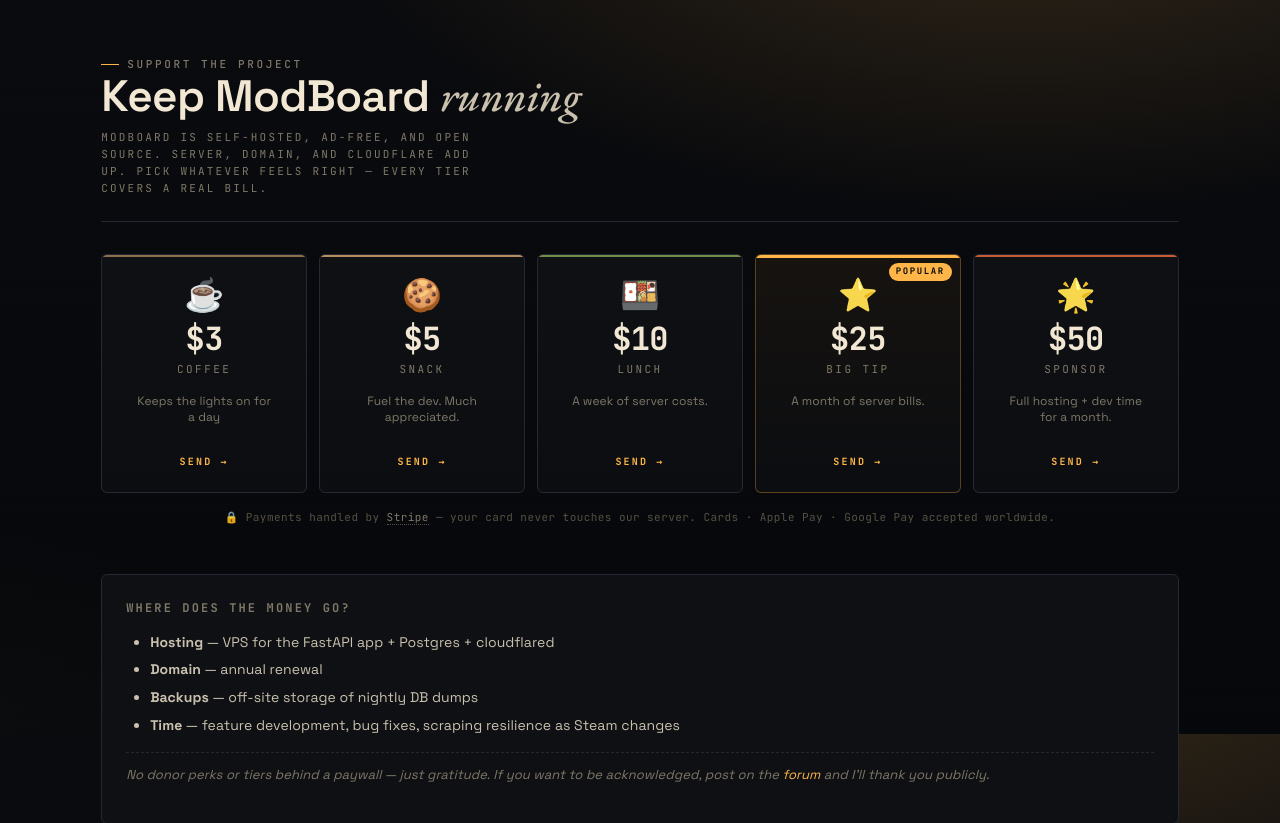
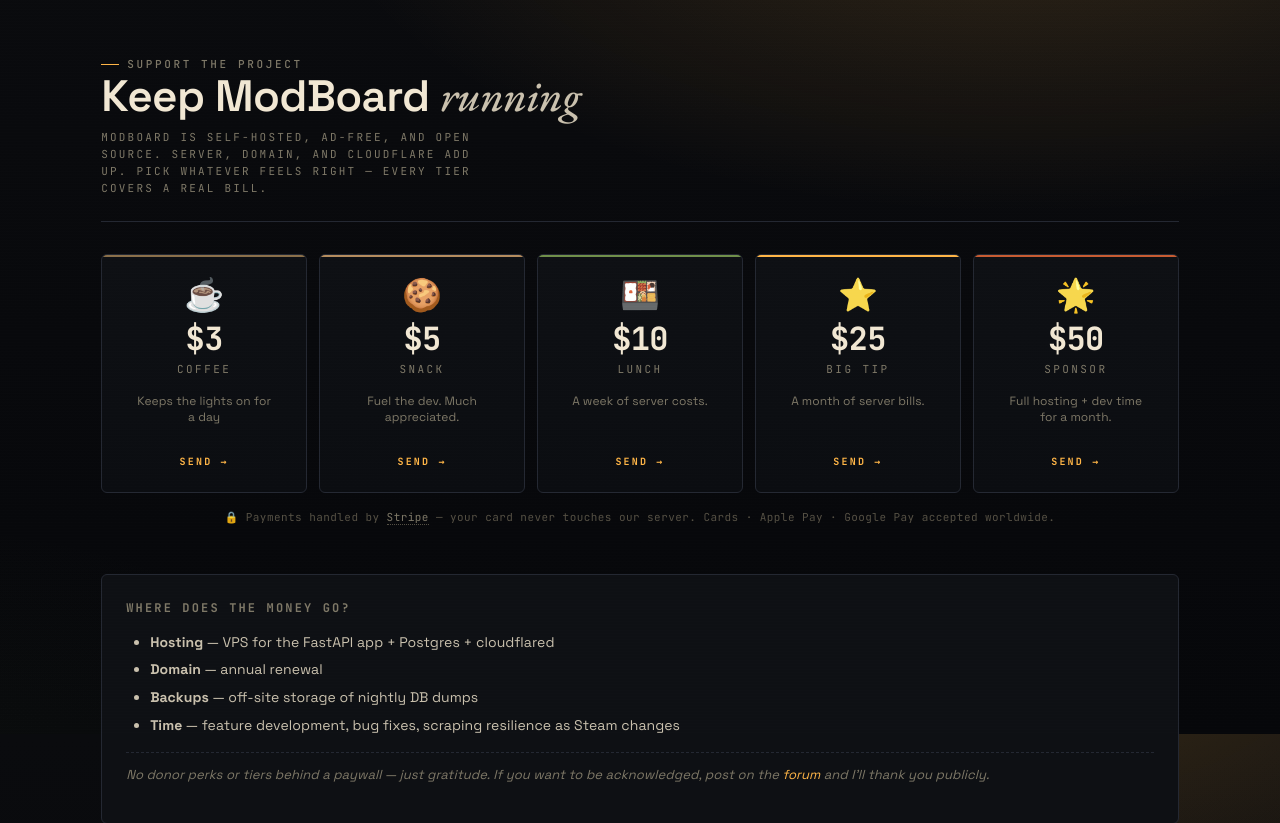
Before and after one commit to tiw25999/ModBoard, a Python web app: template app/templates/donate.html in a window 1280 px wide. Shown: the part 66-889 px from the top of the page. Run offline with Jinja, Linux system fonts and the light colour scheme; the template is opened without the code that fills it, so the values that code supplies are empty.

Commit message:
ui(donate): drop the "Popular" badge on the $25 tier
It was fake social proof — no donations have come in yet, so labelling
one tier as popular would have been straightforwardly misleading.
Removed both the badge and the brighter background that came with the
"featured" treatment so all 5 tiers carry equal visual weight. Dropped
the now-unused .tier-featured + .tip-badge CSS too so nobody re-wires
it later thinking it's an existing pattern.

Can revisit once there's real signal on which tier people pick.

Co-Authored-By: Claude Opus 4.7 (1M context) <noreply@anthropic.com>

```diff
--- a/app/static/style.css
+++ b/app/static/style.css
@@ -1801,27 +1801,6 @@ select.input {
 .tier-big::before     { background: var(--amber); }
 .tier-sponsor::before { background: var(--rust); }
 
-/* Featured tier — Big tip — stands out by default */
-.tier-featured {
-  background: linear-gradient(180deg, rgba(255,181,71,0.06), #0b0d11);
-  border-color: rgba(255,181,71,0.3);
-}
-.tier-featured::before { background: var(--amber); height: 3px; }
-
-.tip-badge {
-  position: absolute;
-  top: 8px; right: 8px;
-  font-family: var(--f-mono);
-  font-size: 9px;
-  letter-spacing: 0.18em;
-  text-transform: uppercase;
-  padding: 2px 7px;
-  background: var(--amber);
-  color: var(--ink-0);
-  border-radius: 999px;
-  font-weight: 700;
-}
-
 .tip-emoji {
   font-size: 32px;
   line-height: 1;
--- a/app/templates/donate.html
+++ b/app/templates/donate.html
@@ -41,8 +41,7 @@
     <span class="tip-cta">Send →</span>
   </a>
 
-  <a class="tip-card tier-big tier-featured" href="https://buy.stripe.com/7sYfZh4Kg29600r0hL1gs01" target="_blank" rel="noopener">
-    <span class="tip-badge">Popular</span>
+  <a class="tip-card tier-big" href="https://buy.stripe.com/7sYfZh4Kg29600r0hL1gs01" target="_blank" rel="noopener">
     <span class="tip-emoji" aria-hidden="true">⭐</span>
     <div class="tip-amount">$25</div>
     <div class="tip-name">Big tip</div>
```
